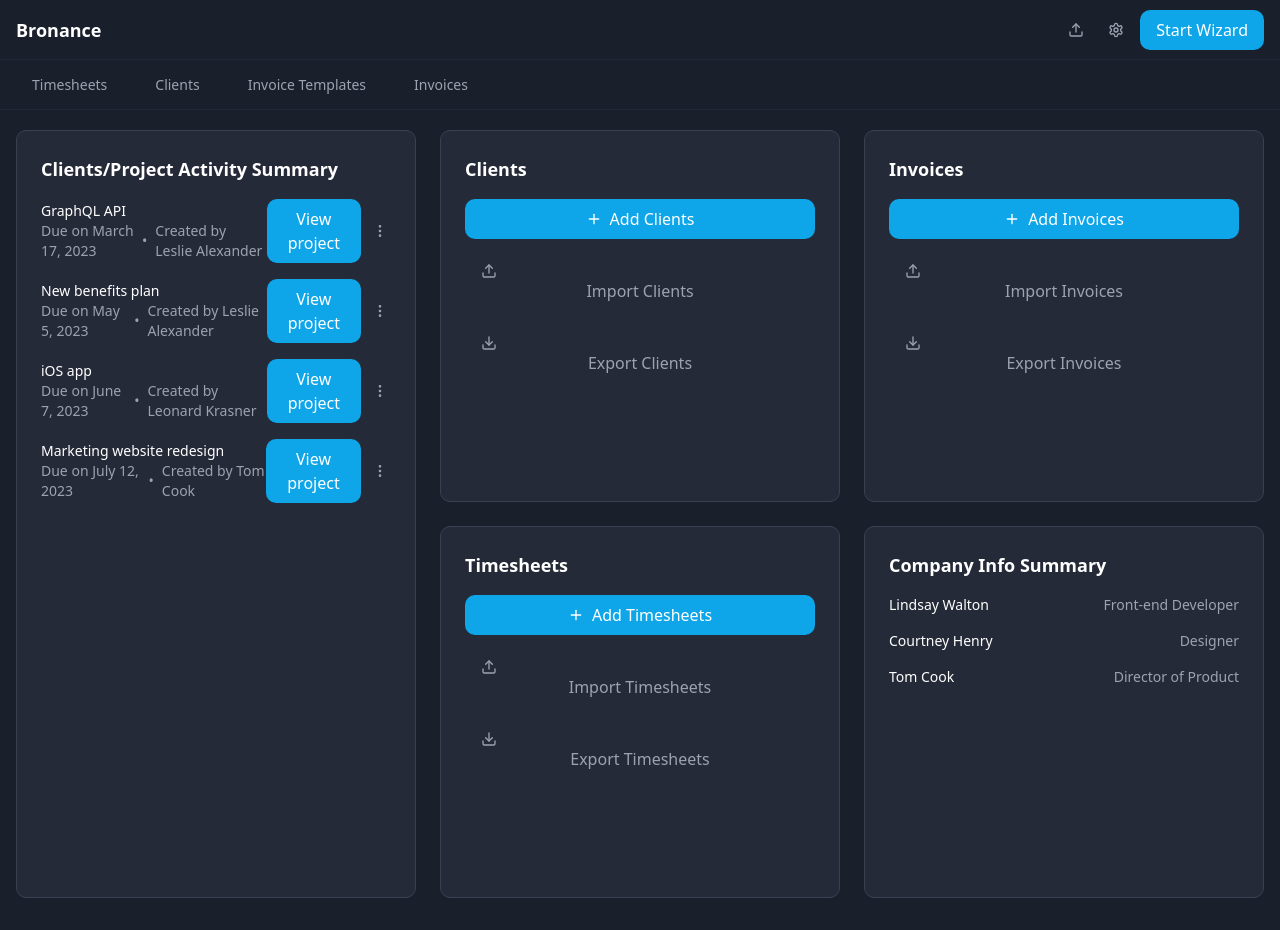
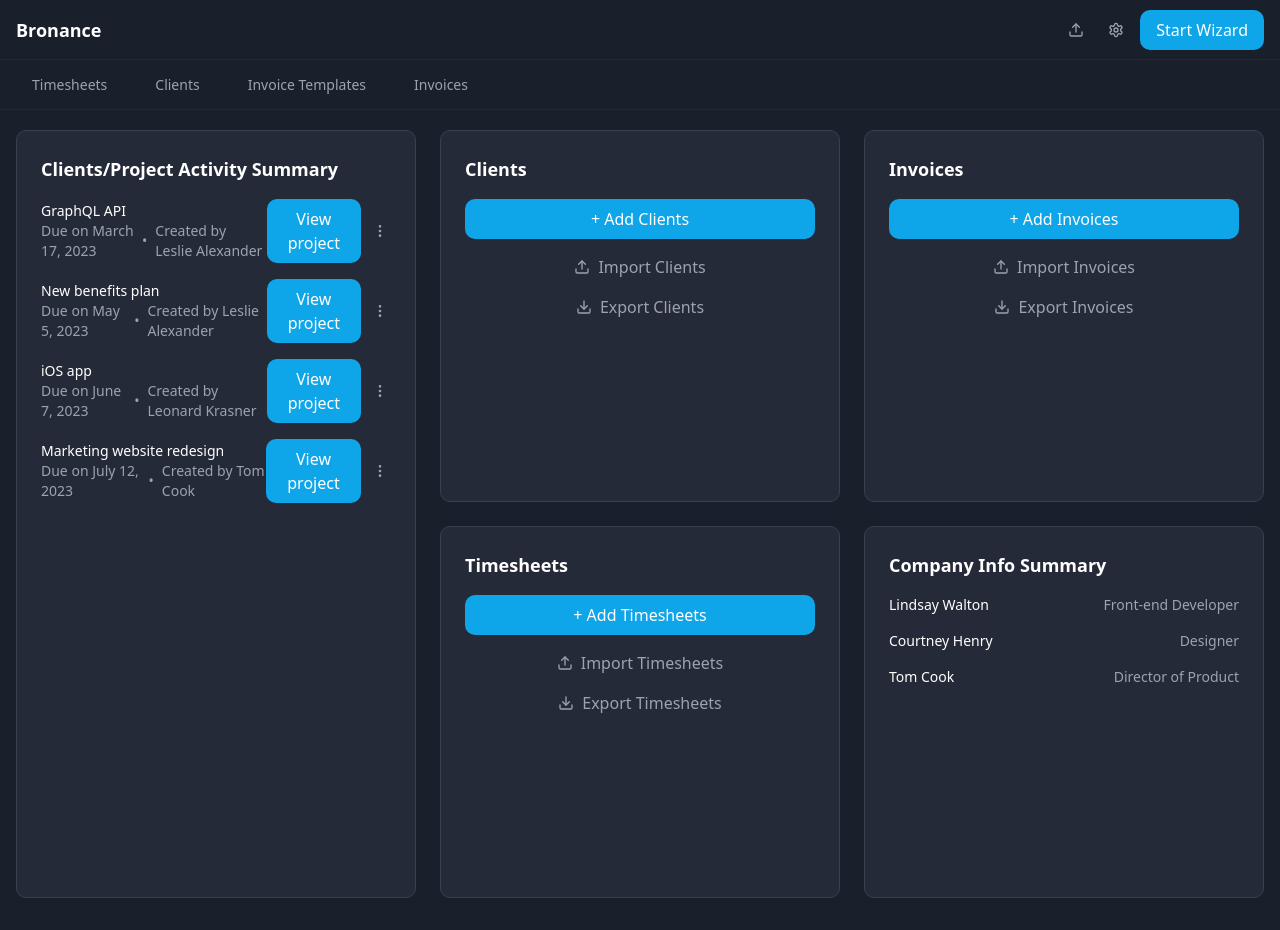
Before and after one commit to brovio/jibinvoicing, a React (Vite) app: page / in a window 1280 px wide. Built offline with nearby package versions, Linux system fonts and the light colour scheme.

Commit message:
Reverted to edit 2952b934-eade-4e5f-a554-cc726a323d16: "Fix missed issues in code
Addressed remaining issues identified in the code review. Further adjustments may be necessary to ensure all concerns are resolved.
[skip gpt_engineer]"

```diff
--- a/src/components/dashboard/QuickActionCard.tsx
+++ b/src/components/dashboard/QuickActionCard.tsx
@@ -10,15 +10,14 @@ export const QuickActionCard = ({ title }: QuickActionCardProps) => {
     <div className="dashboard-card">
       <h2 className="text-lg font-semibold mb-4 text-white">{title}</h2>
       <div className="space-y-4">
-        <button className="btn-primary w-full gap-2">
-          <Plus className="h-4 w-4" />
-          Add {title}
+        <button className="btn-primary w-full">
+          + Add {title}
         </button>
-        <button className="btn-ghost w-full gap-2">
+        <button className="w-full flex items-center justify-center gap-2 text-gray-400 hover:text-white transition-colors">
           <Upload className="h-4 w-4" />
           Import {title}
         </button>
-        <button className="btn-ghost w-full gap-2">
+        <button className="w-full flex items-center justify-center gap-2 text-gray-400 hover:text-white transition-colors">
           <Download className="h-4 w-4" />
           Export {title}
         </button>
```
